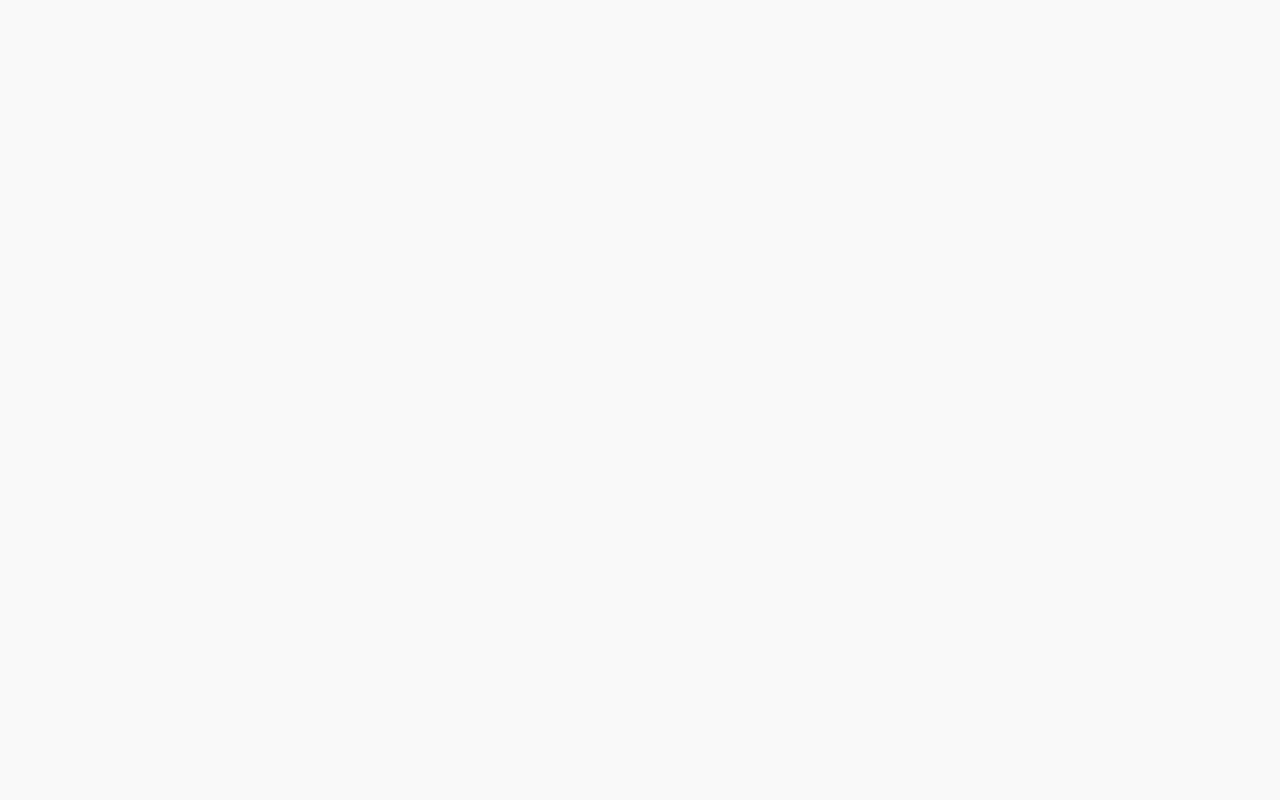
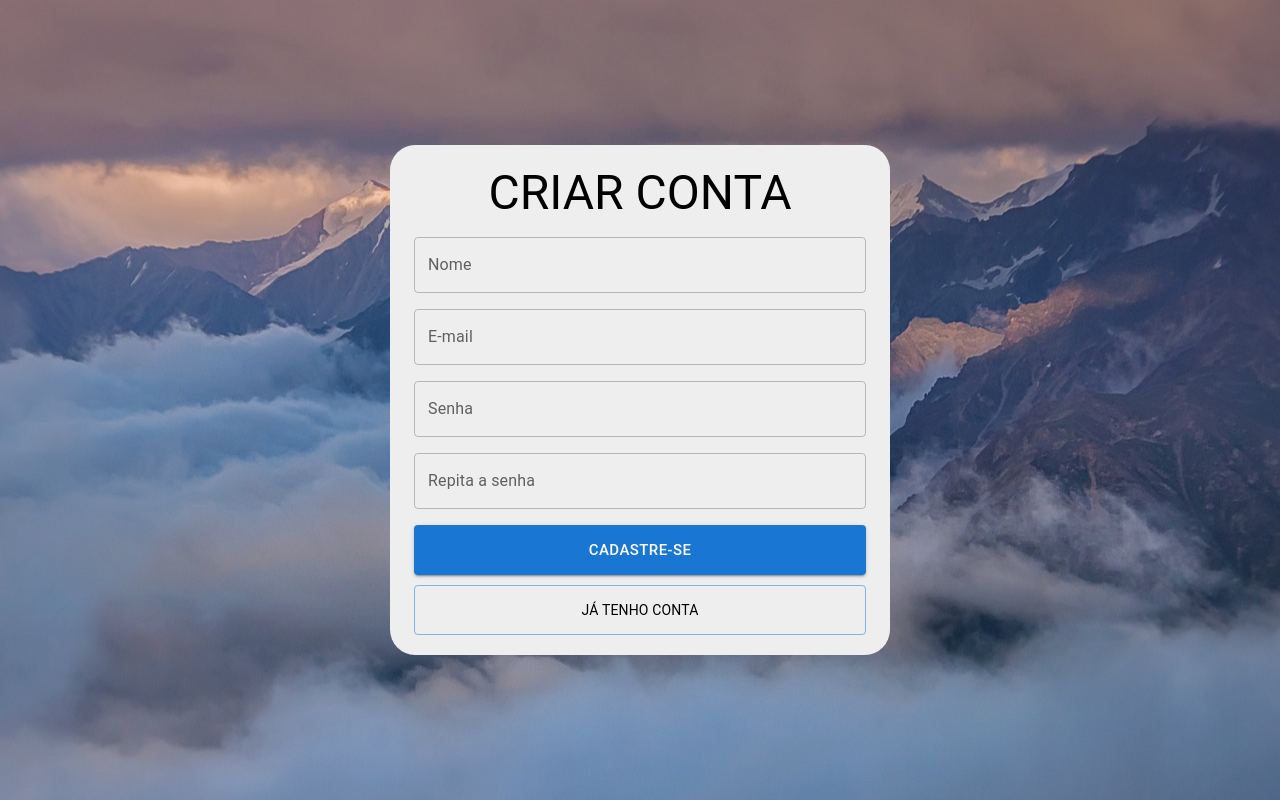
Before and after one commit to Guisalazarr/wallet, a React (Vite) app: page /register in a window 1280 px wide. Before the commit this address had no page. Built offline with nearby package versions, Linux system fonts and the light colour scheme.

Commit message:
feature: login

```diff
--- a/src/config/layout/LoginLayout/components/BoxLogin.tsx
+++ b/src/config/layout/LoginLayout/components/BoxLogin.tsx
@@ -2,7 +2,7 @@ import { Container, styled } from "@mui/material";
 
 const BoxLogin = styled(Container)({
     width: '500px',
-    height: '350px',
+    height: '100%',
     borderRadius: '5%',
     textAlign: 'center',
     color: 'white',
--- a/src/pages/Login/index.tsx
+++ b/src/pages/Login/index.tsx
@@ -35,19 +35,20 @@ const Login: React.FC = () => {
                 <Button
                     variant="contained"
                     size="large"
-                    sx={{ paddingX: '80px' }}
+                    sx={{ height: '50px' }}
                     color="primary"
                     onClick={() => navigate('./home')}
+                    fullWidth
                 >
                     Entrar
                 </Button>
             </Grid2>
             <Grid2 size={12}>
-                <Link style={{ cursor: 'pointer' }}>
+                <Button variant='outlined' size='large' style={{ cursor: 'pointer' }} fullWidth sx={{ height: '50px' }} onClick={() => navigate('/register')}>
                     <Typography variant="body2" color="black">
-                        CADASTRE-SE
+                        CRIAR CONTA
                     </Typography>
-                </Link>
+                </Button>
             </Grid2>
         </Grid2>
     );
--- /dev/null
+++ b/src/pages/Register/index.tsx
@@ -0,0 +1,69 @@
+import React from 'react';
+import { Button, Grid2, Link, TextField, Typography } from '@mui/material';
+import { useNavigate } from 'react-router-dom';
+import TitlePage from '../../componets/TitlePage';
+
+
+const Register: React.FC = () => {
+    const navigate = useNavigate()
+
+    return (
+        <>
+            <Grid2 container spacing={2}>
+                <Grid2 size={12}>
+                    <TitlePage title={'CRIAR CONTA'}></TitlePage>
+                </Grid2>
+                <Grid2 size={12}>
+                    <TextField
+                        fullWidth
+                        type="text"
+                        id="name"
+                        label="Nome"
+                        variant="outlined"
+                    />
+                </Grid2>
+                <Grid2 size={12}>
+                    <TextField
+                        fullWidth
+                        type="email"
+                        id="email-login"
+                        label="E-mail"
+                        variant="outlined"
+                    />
+                </Grid2>
+                <Grid2 size={12}>
+                    <TextField
+                        fullWidth
+                        type="password"
+                        id="password"
+                        label="Senha"
+                        variant="outlined"
+                    />
+                </Grid2>
+                <Grid2 size={12}>
+                    <TextField
+                        fullWidth
+                        type="password"
+                        id="repeat-password"
+                        label="Repita a senha"
+                        variant="outlined"
+                    />
+                </Grid2>
+                <Grid2 size={12}>
+                    <Button variant="contained" color="primary" size="large" fullWidth sx={{ height: '50px' }} >
+                        Cadastre-se
+                    </Button>
+                    <Grid2 size={12} sx={{ marginTop: '10px' }}>
+                        <Button variant='outlined' size='large' style={{ cursor: 'pointer' }} fullWidth sx={{ height: '50px' }} onClick={() => navigate('/')}>
+                            <Typography variant="body2" color="black">
+                                JÁ TENHO CONTA
+                            </Typography>
+                        </Button>
+                    </Grid2>
+                </Grid2>
+            </Grid2>
+        </>
+    );
+};
+
+export default Register;
--- a/src/routes/AppRoutes.tsx
+++ b/src/routes/AppRoutes.tsx
@@ -6,12 +6,14 @@ import Outcome from "../pages/Outcome"
 import DefaultLayout from "../config/layout/DefaultLayout/DefaultLayout"
 import Login from "../pages/Login"
 import LoginLayout from "../config/layout/LoginLayout/LoginLayout"
+import Register from "../pages/Register"
 
 const AppRoutes: React.FC = () => {
     return (
         <BrowserRouter>
             <Routes>
                 <Route path="/" element={<LoginLayout component={Login} />} />
+                <Route path="/register" element={<LoginLayout component={Register} />} />
                 <Route path="/home" element={<DefaultLayout component={Home} />} />
                 <Route path="/income" element={<DefaultLayout component={Income} />} />
                 <Route path="/outcome" element={<DefaultLayout component={Outcome} />} />
```
